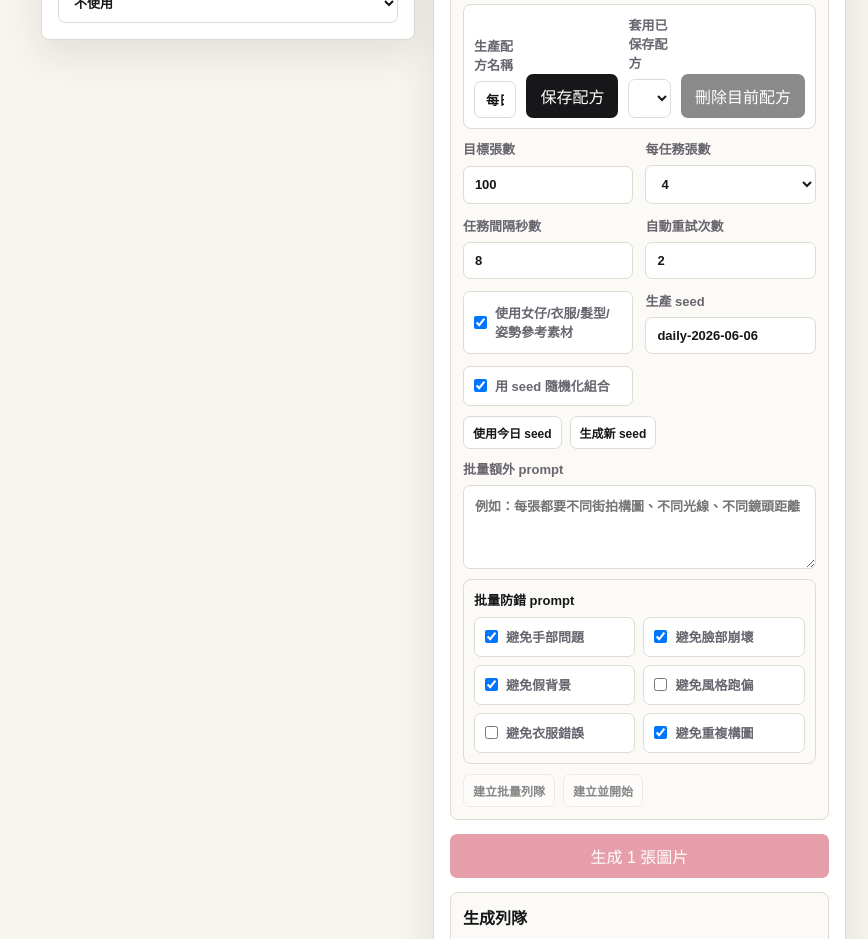
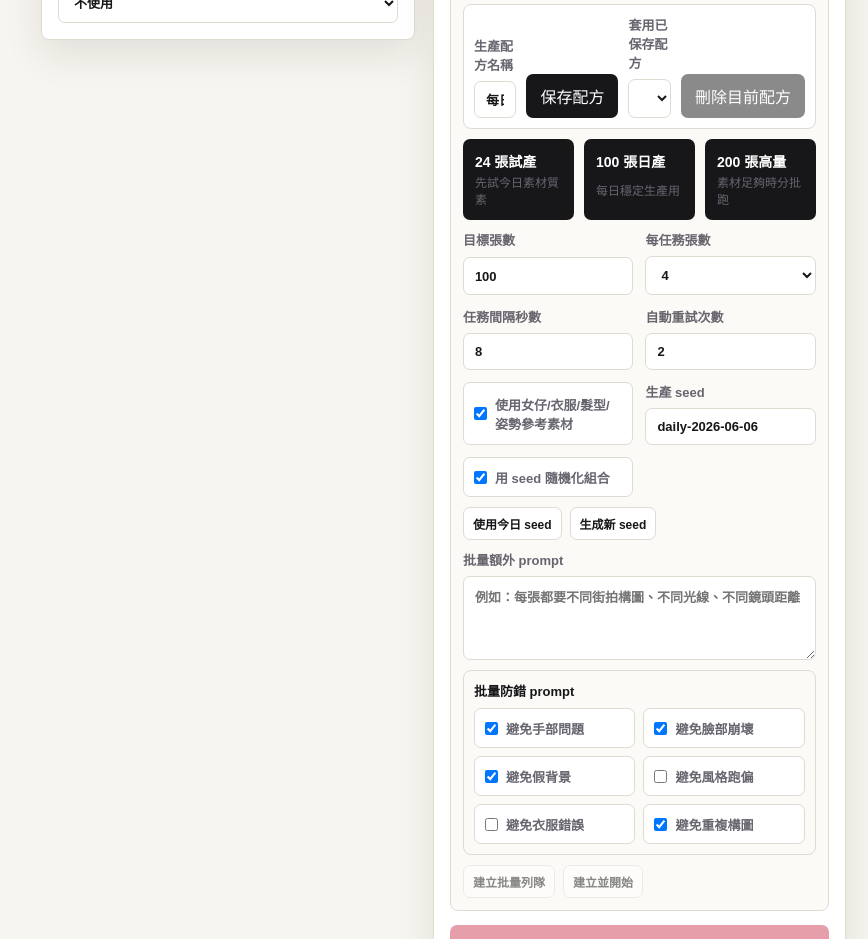
Before and after one commit to PANDORASPA/hkkeke, a Next.js app: page /generate in a window 1280 px wide. Shown: the part 1220-2159 px from the top of the page, without its empty margins (412-1280 px from the left). Built offline with nearby package versions, Linux system fonts and the light colour scheme.

Commit message:
Add batch production scale presets

```diff
--- a/app/generate/page.tsx
+++ b/app/generate/page.tsx
@@ -98,6 +98,39 @@ const issueAvoidanceOptions = [
     value: "duplicate",
     label: "避免重複構圖",
     prompt: "Vary camera distance, angle, lighting, body orientation, and micro-pose so the result does not look like a duplicate of previous images."
+  }
+];
+
+const productionScalePresets = [
+  {
+    id: "pilot",
+    label: "24 張試產",
+    description: "先試今日素材質素",
+    targetImages: "24",
+    imagesPerJob: "4",
+    queueDelaySeconds: "8",
+    maxRetries: "1",
+    issueFixes: ["hands", "face", "background", "style", "duplicate"]
+  },
+  {
+    id: "daily-100",
+    label: "100 張日產",
+    description: "每日穩定生產用",
+    targetImages: "100",
+    imagesPerJob: "4",
+    queueDelaySeconds: "12",
+    maxRetries: "2",
+    issueFixes: ["hands", "face", "background", "style", "outfit", "duplicate"]
+  },
+  {
+    id: "high-volume",
+    label: "200 張高量",
+    description: "素材足夠時分批跑",
+    targetImages: "200",
+    imagesPerJob: "4",
+    queueDelaySeconds: "15",
+    maxRetries: "2",
+    issueFixes: ["hands", "face", "background", "style", "outfit", "duplicate"]
   }
 ];
 
@@ -259,6 +292,23 @@ export default function GeneratePage() {
     setFactory(normalizeFactorySettings(recipe.settings));
     setFactoryRecipeName(recipe.name);
     setStatus(`已套用批量生產配方：${recipe.name}`);
+  }
+
+  function applyProductionScalePreset(presetId: string) {
+    const preset = productionScalePresets.find((item) => item.id === presetId);
+    if (!preset) return;
+    setFactory((current) => ({
+      ...current,
+      targetImages: preset.targetImages,
+      imagesPerJob: preset.imagesPerJob,
+      queueDelaySeconds: preset.queueDelaySeconds,
+      maxRetries: preset.maxRetries,
+      issueFixes: preset.issueFixes,
+      useReferenceAssets: true,
+      randomizeCombinations: true,
+      seed: current.seed || todaySeed()
+    }));
+    setStatus(`已套用生產規模：${preset.label}。可先看生產計劃，再建立並開始。`);
   }
 
   function deleteFactoryRecipe(id: string) {
@@ -1093,6 +1143,19 @@ export default function GeneratePage() {
               >
                 刪除目前配方
               </button>
+            </div>
+            <div className="scale-preset-grid">
+              {productionScalePresets.map((preset) => (
+                <button
+                  type="button"
+                  className="scale-preset"
+                  onClick={() => applyProductionScalePreset(preset.id)}
+                  key={preset.id}
+                >
+                  <strong>{preset.label}</strong>
+                  <span>{preset.description}</span>
+                </button>
+              ))}
             </div>
             <div className="controls-grid">
               <label>
--- a/app/globals.css
+++ b/app/globals.css
@@ -551,6 +551,30 @@ label {
   background: var(--panel);
 }
 
+.scale-preset-grid {
+  display: grid;
+  grid-template-columns: repeat(3, minmax(0, 1fr));
+  gap: 10px;
+}
+
+.scale-preset {
+  display: grid;
+  gap: 4px;
+  min-height: 72px;
+  padding: 12px;
+  text-align: left;
+}
+
+.scale-preset strong {
+  font-size: 14px;
+}
+
+.scale-preset span {
+  color: var(--muted);
+  font-size: 12px;
+  line-height: 1.4;
+}
+
 .issue-fix-panel {
   display: grid;
   gap: 8px;
@@ -948,6 +972,7 @@ pre {
   .result-grid,
   .controls-grid,
   .issue-fix-grid,
+  .scale-preset-grid,
   .manifest-tools,
   .recipe-tools,
   .local-uploader {
```
Also changed, not shown: 1 other file (tests, documents, lock files or other folders).
